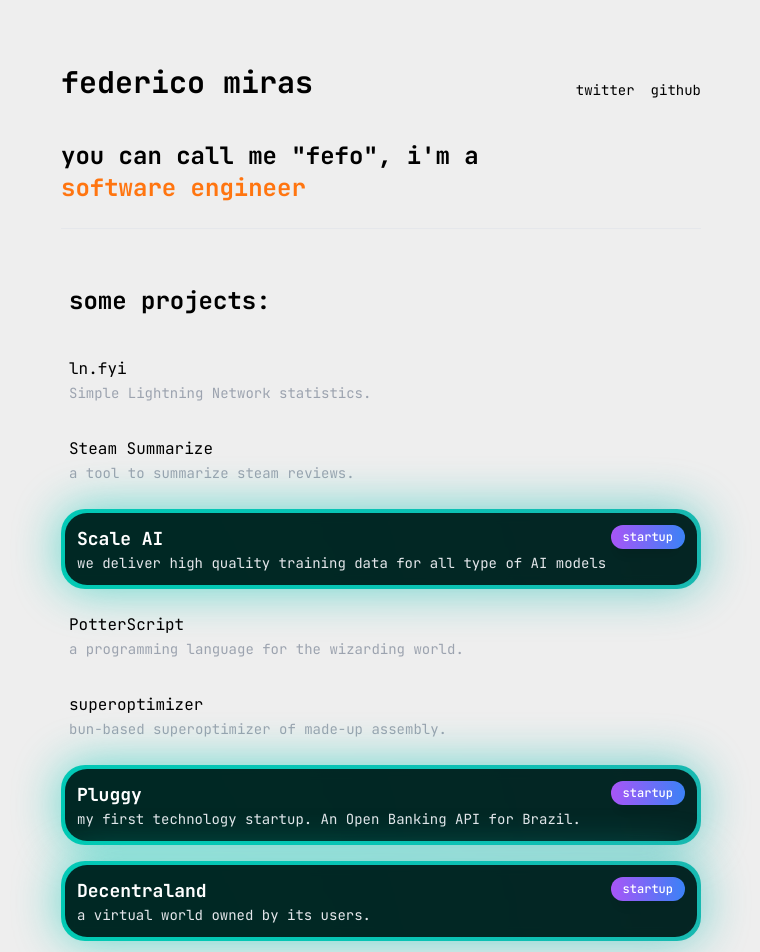
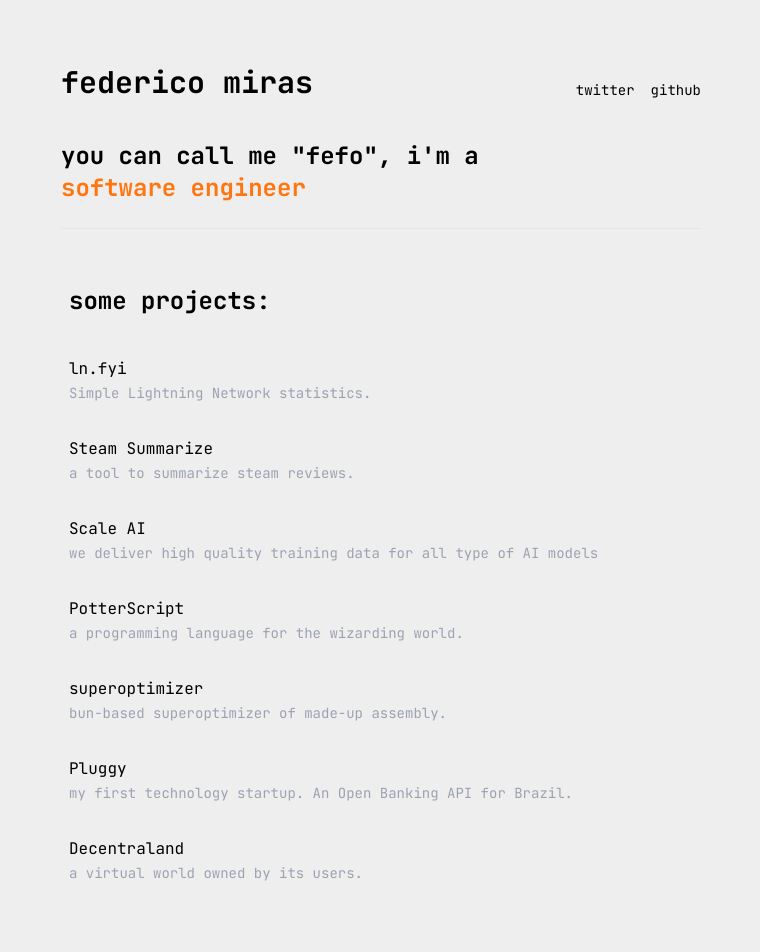
Before and after one commit to fmiras/fmiras.com, a Next.js app: page / in a window 1280 px wide. Shown: the top 952 px of the page, without its empty margins (259-1019 px from the left). Built offline with nearby package versions, Linux system fonts and the light colour scheme.

Commit message:
remove startup frames

```diff
--- a/app/page.tsx
+++ b/app/page.tsx
@@ -28,8 +28,8 @@ const projects = [
   {
     name: 'Scale AI',
     url: 'https://scale.com',
-    description: 'we deliver high quality training data for all type of AI models',
-    isStartup: true
+    description: 'we deliver high quality training data for all type of AI models'
+    // isStartup: true
   },
   {
     name: 'PotterScript',
@@ -44,14 +44,14 @@ const projects = [
   {
     name: 'Pluggy',
     url: 'https://pluggy.ai',
-    description: 'my first technology startup. An Open Banking API for Brazil.',
-    isStartup: true
+    description: 'my first technology startup. An Open Banking API for Brazil.'
+    // isStartup: true
   },
   {
     name: 'Decentraland',
     url: 'https://decentraland.org',
-    description: 'a virtual world owned by its users.',
-    isStartup: true
+    description: 'a virtual world owned by its users.'
+    // isStartup: true
   }
 ]
 
```
